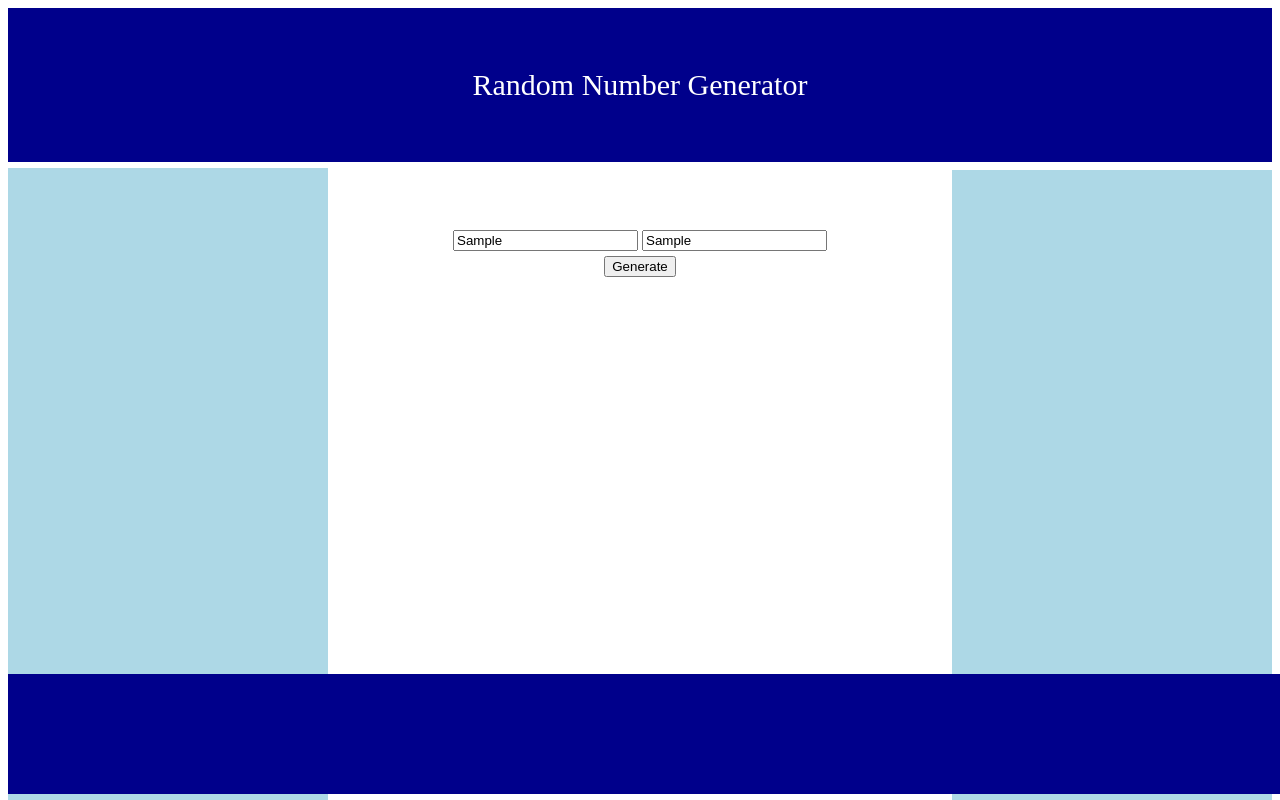
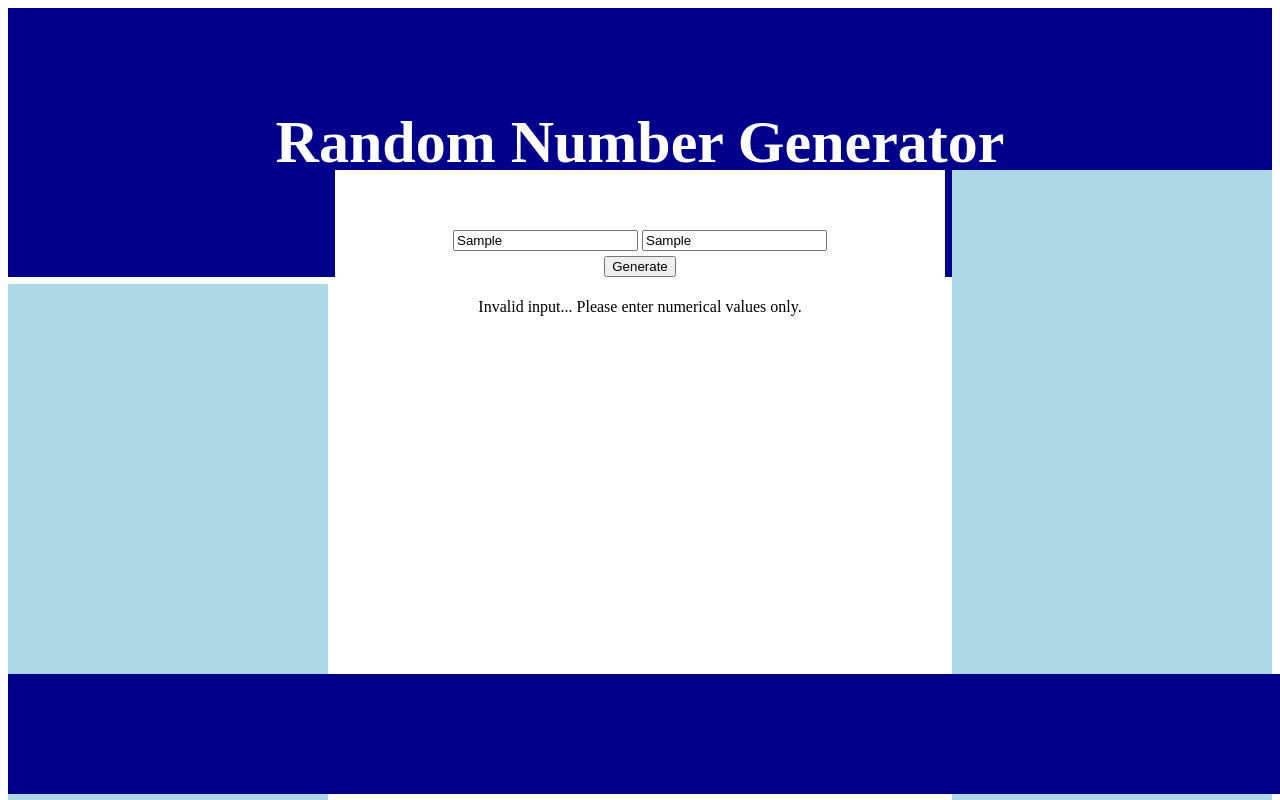
Before and after one commit to xJeTq/Random-Number-Generator, a plain HTML site: page index.html in a window 1280 px wide. Both pictures are taken after typing "Sample", "Sample" into the empty fields and a click on the button "Generate". Shown: the top 800 px of the page. Drawn offline with Linux system fonts and the light colour scheme.

Commit message:
Updated code

```diff
--- a/index.html
+++ b/index.html
@@ -7,16 +7,14 @@
     <link rel="stylesheet" type="text/css" href="styles.css" />
     <script>
         function randomNumber(t, b) {
+            var result;
 
             if (isNaN(t) || isNaN(b)) {
-
-                return "Invalid input... Please enter numerical values only."
-
+                return "Invalid input... Please enter numerical values only.";
             }
 
-            var result = Math.floor((Math.random() * (t - b) + b));
+            result = Math.floor((Math.random() * (t - b) + b));
             return result;
-
         }
 
         function handleClick() {
@@ -26,13 +24,13 @@
             var result = randomNumber(topValue, bottomValue);
 
             var outputElement = document.getElementById("output");
-            outputElement.textContent = "Number: " + result.toFixed(2);
+            outputElement.textContent = typeof result === "number" ? "Number: " + result.toFixed(2) : result;
         }
     </script>
 </head>
 <body>
     <div class="header">
-        <h>Random Number Generator</h>
+        <h1>Random Number Generator</h1>
     </div>
     <div class="panel-L"></div>
     <div class="center">
```
